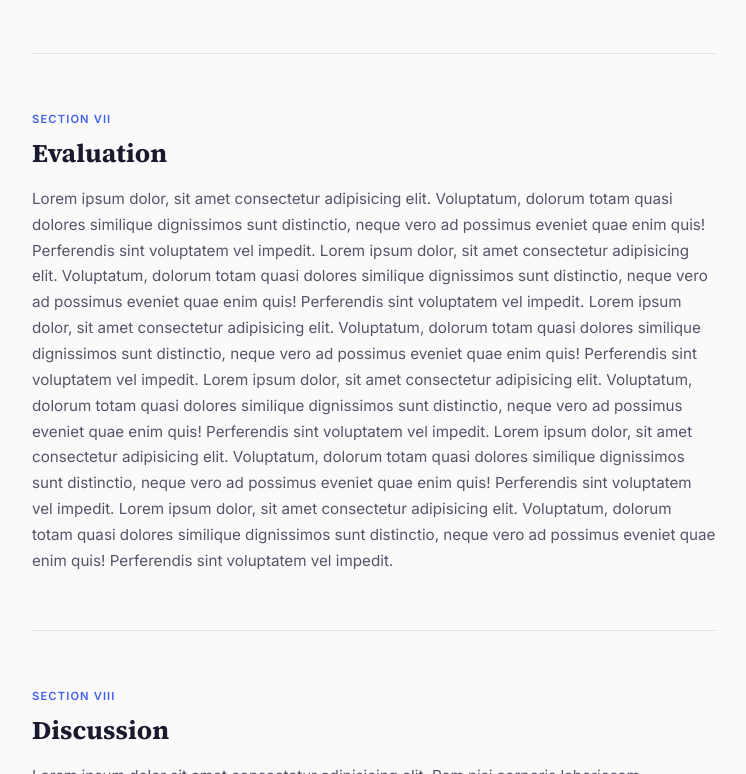
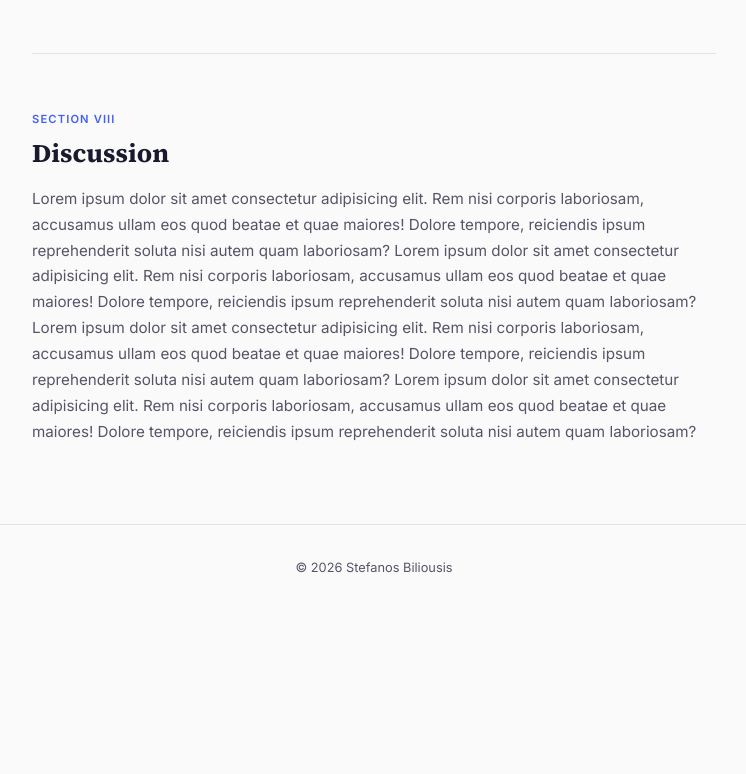
Before and after one commit to stefbil/med8ei, a plain HTML site: page index.html in a window 1280 px wide. Shown: the part 1970-2744 px from the top of the page, without its empty margins (276-1022 px from the left). After the commit the page ends 2581 px from the top, so only its background shows below. Drawn offline with Linux system fonts and the light colour scheme.

Commit message:
Update index.html
Removed the Evaluation section and its navigation link from the index.

```diff
--- a/index.html
+++ b/index.html
@@ -30,7 +30,6 @@
             <li><a href="#theoretical-foundations">Theoretical Foundations</a></li>
             <li><a href="#methodology">Methodology</a></li>
             <li><a href="#analysis-results">Analysis &amp; Results</a></li>
-            <li><a href="#evaluation">Evaluation</a></li>
             <li><a href="#discussion">Discussion</a></li>
         </ul>
     </nav>
@@ -122,32 +121,6 @@
                 </p>
             </section>
 
-            <!-- Evaluation -->
-            <section id="evaluation" class="report-section">
-                <div class="section-label">Section VII</div>
-                <h2>Evaluation</h2>
-                <p>
-                    Lorem ipsum dolor, sit amet consectetur adipisicing elit. Voluptatum, dolorum totam quasi dolores
-                    similique dignissimos sunt distinctio, neque vero ad possimus eveniet quae enim quis! Perferendis
-                    sint voluptatem vel impedit.
-                    Lorem ipsum dolor, sit amet consectetur adipisicing elit. Voluptatum, dolorum totam quasi dolores
-                    similique dignissimos sunt distinctio, neque vero ad possimus eveniet quae enim quis! Perferendis
-                    sint voluptatem vel impedit.
-                    Lorem ipsum dolor, sit amet consectetur adipisicing elit. Voluptatum, dolorum totam quasi dolores
-                    similique dignissimos sunt distinctio, neque vero ad possimus eveniet quae enim quis! Perferendis
-                    sint voluptatem vel impedit.
-                    Lorem ipsum dolor, sit amet consectetur adipisicing elit. Voluptatum, dolorum totam quasi dolores
-                    similique dignissimos sunt distinctio, neque vero ad possimus eveniet quae enim quis! Perferendis
-                    sint voluptatem vel impedit.
-                    Lorem ipsum dolor, sit amet consectetur adipisicing elit. Voluptatum, dolorum totam quasi dolores
-                    similique dignissimos sunt distinctio, neque vero ad possimus eveniet quae enim quis! Perferendis
-                    sint voluptatem vel impedit.
-                    Lorem ipsum dolor, sit amet consectetur adipisicing elit. Voluptatum, dolorum totam quasi dolores
-                    similique dignissimos sunt distinctio, neque vero ad possimus eveniet quae enim quis! Perferendis
-                    sint voluptatem vel impedit.
-                </p>
-            </section>
-
             <!-- Discussion -->
             <section id="discussion" class="report-section">
                 <div class="section-label">Section VIII</div>
```
